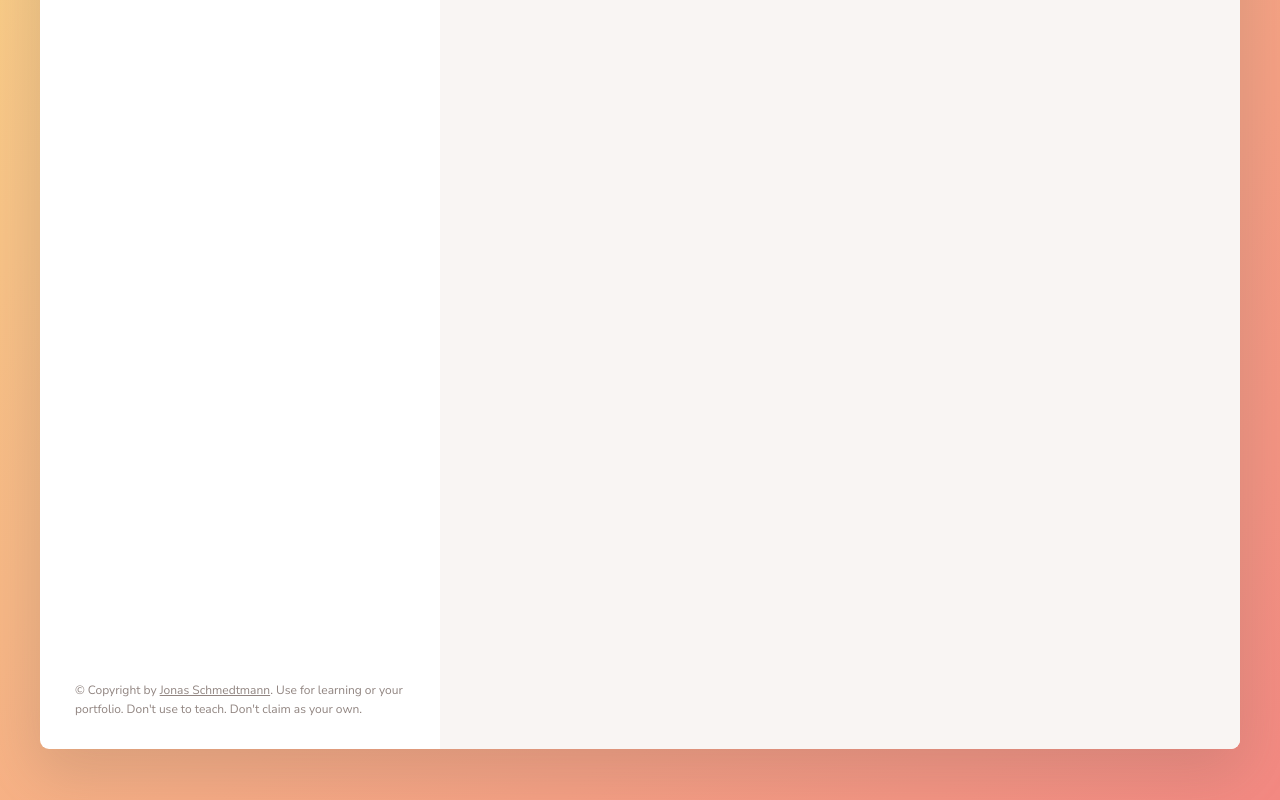
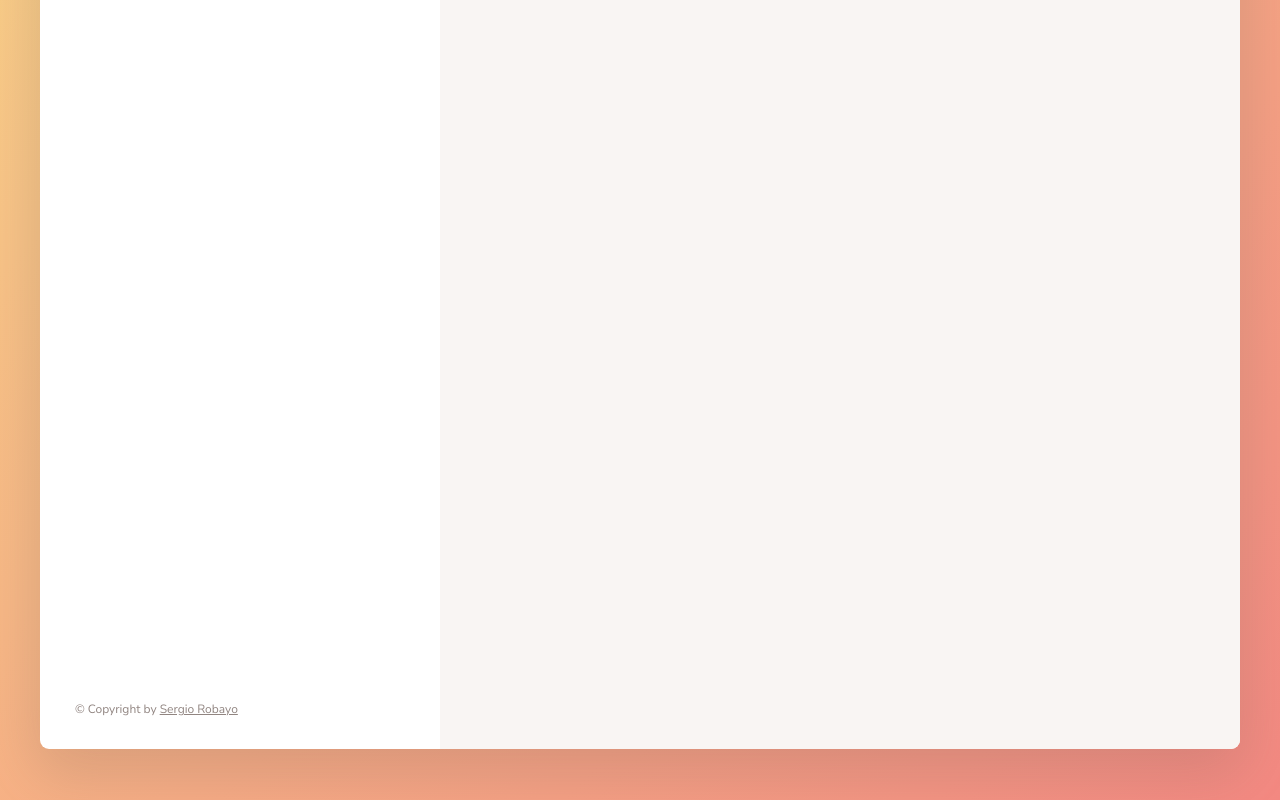
Before and after one commit to SergioKingOne/forkify, a website built with Parcel: page index.html in a window 1280 px wide. Shown: the part 472-1272 px from the top of the page. Built offline with nearby package versions, Linux system fonts and the light colour scheme.

Commit message:
deploy settings

```diff
--- a/index.html
+++ b/index.html
@@ -123,13 +123,7 @@
 
         <p class="copyright">
           &copy; Copyright by
-          <a
-            class="twitter-link"
-            target="_blank"
-            href="https://twitter.com/jonasschmedtman"
-            >Jonas Schmedtmann</a
-          >. Use for learning or your portfolio. Don't use to teach. Don't claim
-          as your own.
+          <a class="twitter-link" target="_blank" href="#">Sergio Robayo</a>
         </p>
       </div>
 
```
